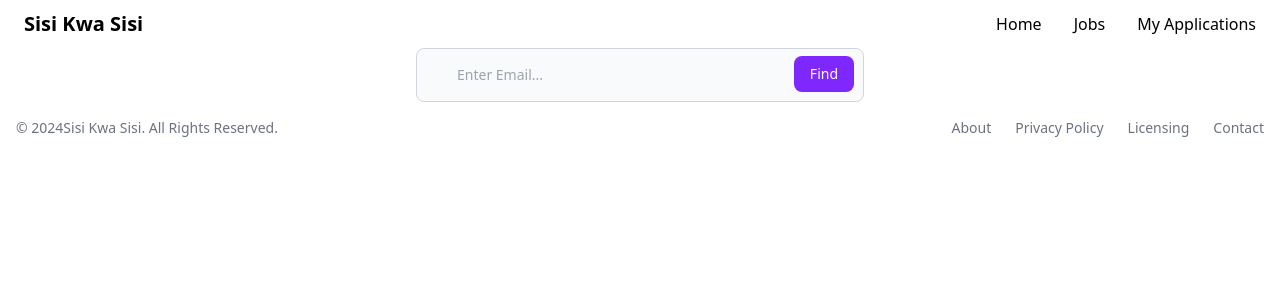
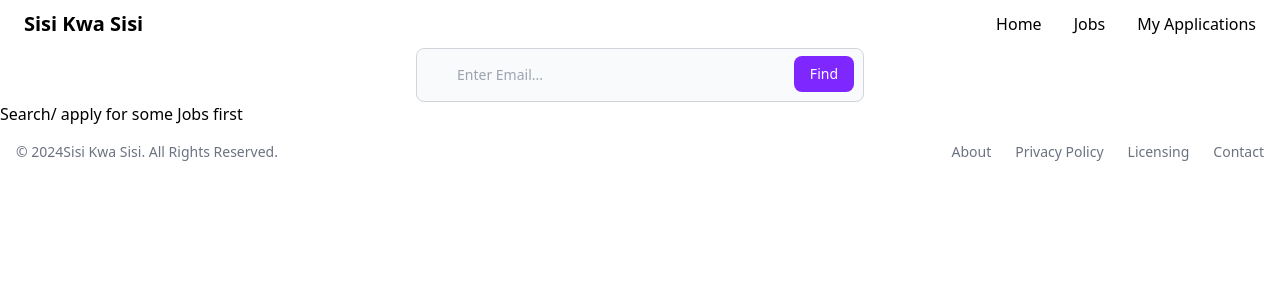
Before and after one commit to Lansan-Technology/sis-kwa-sisi, a Next.js app: page /job-application/my in a window 1280 px wide. Shown: the top 300 px of the page. Built offline with nearby package versions, Linux system fonts and the light colour scheme.

Commit message:
extracted details about the applied job and when it was applied for

```diff
--- a/app/job-application/my/page.tsx
+++ b/app/job-application/my/page.tsx
@@ -1,77 +1,103 @@
 "use client";
-import { findMyApplications } from "@/server";
-import { job_application } from "@prisma/client";
+import { findMyApplications, getAppliedJobs } from "@/server";
+import { Job } from "@/server/interfaces/interfaces";
+import { job, job_application } from "@prisma/client";
+import { useRouter } from "next/navigation";
 import React, { useState } from "react";
+import { toast } from "react-toastify";
 
 export default function Page() {
-  const [myApplications, setMyApplication] = useState<job_application[]>([]);
+	const [myApplications, setMyApplication] = useState<job[] | []>([]);
+	const [appliedJobs, setAppliedJos] = useState<job_application[] | []>([]);
 	const [userEmail, setUserEmail] = useState<string | undefined>();
+	const router = useRouter();
 	const findApplications = async () => {
 		if (!userEmail) return;
 
 		try {
-      const applications = await findMyApplications(userEmail);
-      setMyApplication(applications);
+			const applications = await getAppliedJobs(userEmail);
+			const foundApplications = await findMyApplications(userEmail);
+			if (
+				!applications.at(0) ||
+				applications.length < 0 ||
+				!foundApplications.at(0)
+			) {
+				toast.error(`No Jobs Applied using ${userEmail}`);
+				setTimeout(() => {
+					router.push("/jobs");
+				});
+			}
+			setAppliedJos(foundApplications);
+			setMyApplication(() => applications);
 		} catch (e) {
-      console.log("hello world");
+			toast.error(`No Jobs Applied using ${userEmail}`);
+			router.push("/jobs");
 		}
 	};
 
 	return (
 		<>
-      <div className="max-w-md mx-auto">
+			<div className='max-w-md mx-auto'>
 				<label
-          htmlFor="default-search"
-          className="mb-2 text-sm font-medium text-gray-900 sr-only"
-        >
+					htmlFor='default-search'
+					className='mb-2 text-sm font-medium text-gray-900 sr-only'>
 					Search
 				</label>
-        <div className="relative">
-          <div className="absolute inset-y-0 start-0 flex items-center ps-3 pointer-events-none">
+				<div className='relative'>
+					<div className='absolute inset-y-0 start-0 flex items-center ps-3 pointer-events-none'>
 						<svg
-              className="w-4 h-4 text-gray-50"
-              aria-hidden="true"
-              xmlns="http://www.w3.org/2000/svg"
-              fill="none"
-              viewBox="0 0 20 20"
-            >
+							className='w-4 h-4 text-gray-50'
+							aria-hidden='true'
+							xmlns='http://www.w3.org/2000/svg'
+							fill='none'
+							viewBox='0 0 20 20'>
 							<path
-                stroke="currentColor"
-                strokeLinecap="round"
-                strokeLinejoin="round"
-                strokeWidth="2"
-                d="m19 19-4-4m0-7A7 7 0 1 1 1 8a7 7 0 0 1 14 0Z"
+								stroke='currentColor'
+								strokeLinecap='round'
+								strokeLinejoin='round'
+								strokeWidth='2'
+								d='m19 19-4-4m0-7A7 7 0 1 1 1 8a7 7 0 0 1 14 0Z'
 							/>
 						</svg>
 					</div>
 					<input
 						value={userEmail}
-            type="search"
-            id="default-search"
-            className="block w-full p-4 ps-10 text-sm text-gray-900 border border-gray-300 rounded-lg bg-gray-50 focus:ring-purple-900 focus:border-primary "
-            placeholder="Enter Email..."
-            onChange={(e) => {
+						type='search'
+						id='default-search'
+						className='block w-full p-4 ps-10 text-sm text-gray-900 border border-gray-300 rounded-lg bg-gray-50 focus:ring-purple-900 focus:border-primary '
+						placeholder='Enter Email...'
+						onChange={e => {
 							setUserEmail(e.target.value);
 						}}
 						required
 					/>
 					<button
 						onClick={findApplications}
-            type="submit"
-            className="text-white absolute end-2.5 bottom-2.5 bg-primary hover:bg-purple-800 focus:ring-4 focus:outline-none focus:ring-purple-300 font-medium rounded-lg text-sm px-4 py-2"
-          >
+						type='submit'
+						className='text-white absolute end-2.5 bottom-2.5 bg-primary hover:bg-purple-800 focus:ring-4 focus:outline-none focus:ring-purple-300 font-medium rounded-lg text-sm px-4 py-2'>
 						Find
 					</button>
 				</div>
 			</div>
-      <MyApplications applications={myApplications}/>
+			<MyApplications
+				applications={myApplications}
+				jobs_applied={appliedJobs}
+			/>
 		</>
 	);
 }
 
+function MyApplications({
+	applications,
+	jobs_applied,
+}: {
+	applications: job[];
+	jobs_applied: job_application[];
+}) {
+	if (!applications.length || !jobs_applied.at(0))
+		return <p>Search/ apply for some Jobs first</p>;
+	console.log(applications);
+	console.log("applicationsSent", jobs_applied);
 
-function MyApplications({applications}: {applications: job_application[]}){
-  if(!applications.length) return null
-
-  return <></>
+	return <></>;
 }
```
Lines whose indentation alone changed are shown as unchanged.
